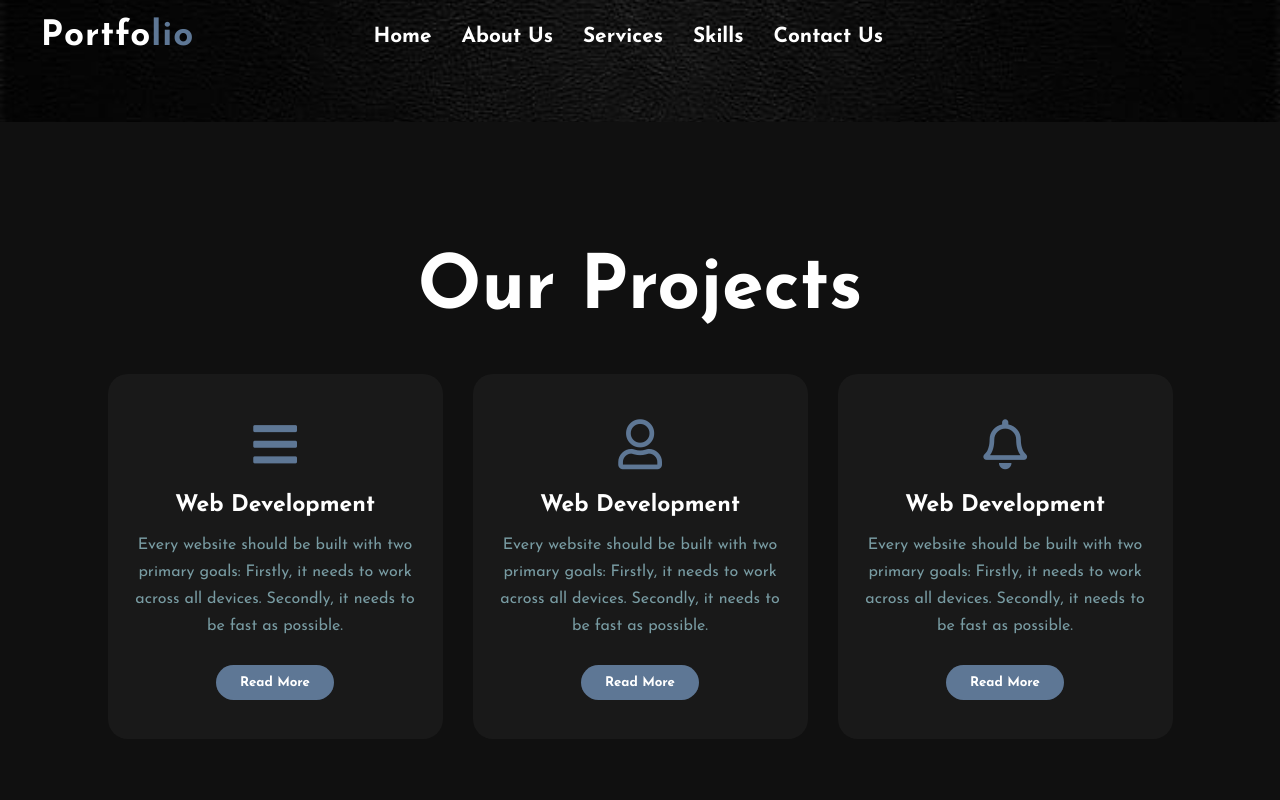
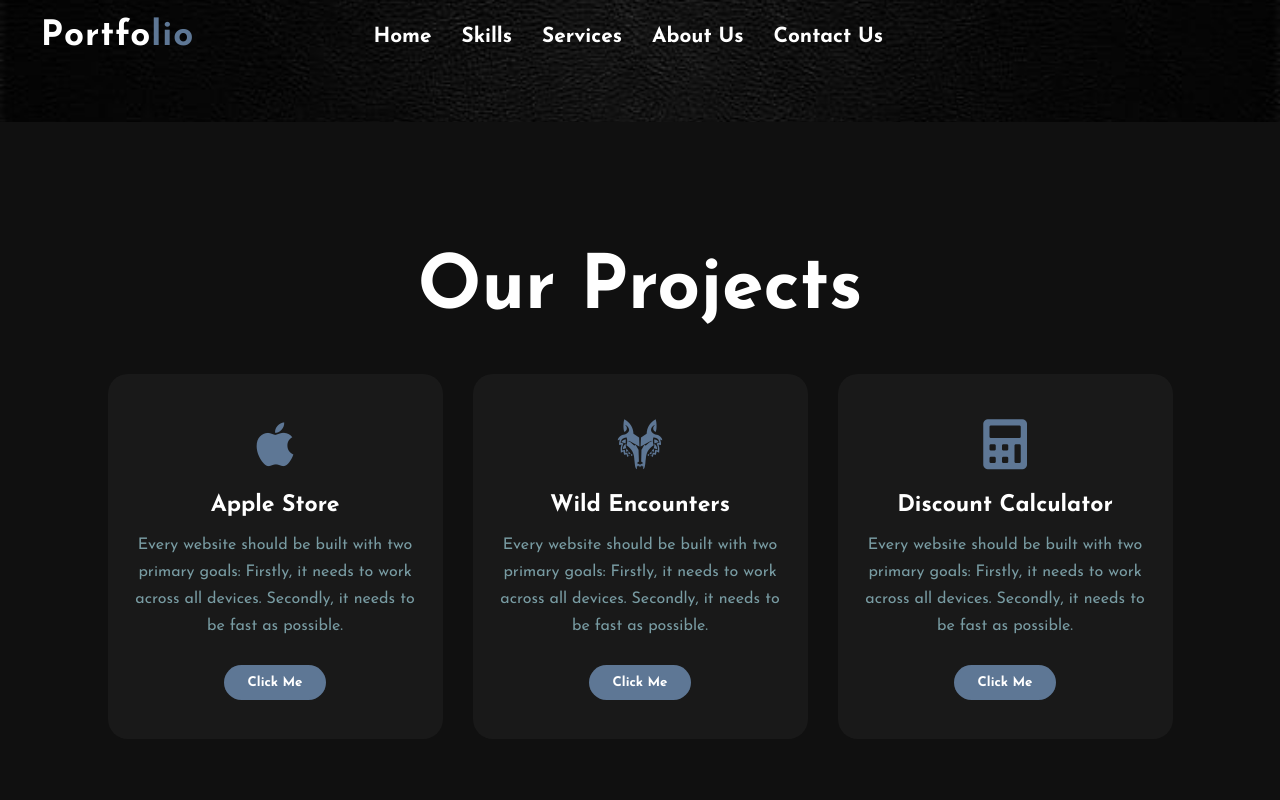
Before and after one commit to Shawaal-Nadeem/Portfolio-in-React-, a React (Create React App) app: page /skills in a window 1280 px wide. Shown: the top 800 px of the page. Built offline with nearby package versions, Linux system fonts and the light colour scheme.

Commit message:
Project link attach

```diff
--- a/src/components/about.js
+++ b/src/components/about.js
@@ -37,13 +37,13 @@ return(
   </nav>
           <nav>
 {(toggleMenu || screenWidth>869 ) && (
-      <ul className="list">
-    <li className="items"><Link exact to="/">Home</Link></li>
-      <li className="items"><Link to="/about">About Us</Link></li>
-      <li className="items"><Link to="/services">Services</Link></li>
-      <li className="items"><Link to="/skills">Skills</Link></li>
-      <li className="items"><Link to="/contact-us">Contact Us</Link></li>
-    </ul>
+     <ul className="list">
+     <li className="items"><Link exact to="/">Home</Link></li>
+     <li className="items"><Link to="/skills">Skills</Link></li>
+       <li className="items"><Link to="/services">Services</Link></li>
+       <li className="items"><Link to="/about">About Us</Link></li>
+       <li className="items"><Link to="/contact-us">Contact Us</Link></li>
+     </ul>
     )}
     </nav>
   </div>
--- a/src/components/contact.js
+++ b/src/components/contact.js
@@ -36,13 +36,13 @@ return(
   </nav>
           <nav>
 {(toggleMenu || screenWidth>869 ) && (
-      <ul className="list">
-    <li className="items"><Link exact to="/">Home</Link></li>
-      <li className="items"><Link to="/about">About Us</Link></li>
-      <li className="items"><Link to="/services">Services</Link></li>
-      <li className="items"><Link to="/skills">Skills</Link></li>
-      <li className="items"><Link to="/contact-us">Contact Us</Link></li>
-    </ul>
+     <ul className="list">
+     <li className="items"><Link exact to="/">Home</Link></li>
+     <li className="items"><Link to="/skills">Skills</Link></li>
+       <li className="items"><Link to="/services">Services</Link></li>
+       <li className="items"><Link to="/about">About Us</Link></li>
+       <li className="items"><Link to="/contact-us">Contact Us</Link></li>
+     </ul>
     )}
     </nav>
           </div>
--- a/src/components/home.js
+++ b/src/components/home.js
@@ -41,9 +41,9 @@ return(
 {(toggleMenu || screenWidth>900 ) && (
       <ul className="list">
     <li className="items"><Link exact to="/">Home</Link></li>
+    <li className="items"><Link to="/skills">Skills</Link></li>
+      <li className="items"><Link to="/services">Services</Link></li>
       <li className="items"><Link to="/about">About Us</Link></li>
-      <li className="items"><Link to="/services">Services</Link></li>
-      <li className="items"><Link to="/skills">Skills</Link></li>
       <li className="items"><Link to="/contact-us">Contact Us</Link></li>
     </ul>
     )}
--- a/src/components/service.js
+++ b/src/components/service.js
@@ -36,11 +36,11 @@ return(
   </nav>
           <nav>
 {(toggleMenu || screenWidth>869 ) && (
-      <ul className="list">
+    <ul className="list">
     <li className="items"><Link exact to="/">Home</Link></li>
+    <li className="items"><Link to="/skills">Skills</Link></li>
+      <li className="items"><Link to="/services">Services</Link></li>
       <li className="items"><Link to="/about">About Us</Link></li>
-      <li className="items"><Link to="/services">Services</Link></li>
-      <li className="items"><Link to="/skills">Skills</Link></li>
       <li className="items"><Link to="/contact-us">Contact Us</Link></li>
     </ul>
     )}
--- a/src/components/skill.js
+++ b/src/components/skill.js
@@ -37,11 +37,11 @@ function Skill(){
   </nav>
           <nav>
 {(toggleMenu || screenWidth>869 ) && (
-      <ul className="list">
+    <ul className="list">
     <li className="items"><Link exact to="/">Home</Link></li>
+    <li className="items"><Link to="/skills">Skills</Link></li>
+      <li className="items"><Link to="/services">Services</Link></li>
       <li className="items"><Link to="/about">About Us</Link></li>
-      <li className="items"><Link to="/services">Services</Link></li>
-      <li className="items"><Link to="/skills">Skills</Link></li>
       <li className="items"><Link to="/contact-us">Contact Us</Link></li>
     </ul>
     )}
@@ -54,37 +54,37 @@ function Skill(){
 
   <div class="box">
     <div class="card">
-      <i class="fas fa-bars"></i>
-      <h5>Web Development</h5>
+      <i class="	fab fa-apple"></i>
+      <h5>Apple Store</h5>
       <div class="pra">
         <p>Every website should be built with two primary goals: Firstly, it needs to work across all devices. Secondly, it needs to be fast as possible.</p>
 
         <p style={{ textAlign:`center` }}>
-          <a href="https://fastidious-peony-79400b.netlify.app"><button class="button">Read More</button></a>
+          <a href="https://timely-malabi-4992be.netlify.app"><button class="button">Click Me</button></a>
         </p>
       </div>
     </div>
 
     <div class="card">
-      <i class="far fa-user"></i>
-      <h5>Web Development</h5>
+      <i class="fab fa-wolf-pack-battalion"></i>
+      <h5>Wild Encounters</h5>
       <div class="pra">
         <p>Every website should be built with two primary goals: Firstly, it needs to work across all devices. Secondly, it needs to be fast as possible.</p>
 
         <p style={{ textAlign:`center` }}>
-         <a href="https://timely-malabi-4992be.netlify.app"> <button class="button">Read More</button></a>
+         <a href="https://fastidious-peony-79400b.netlify.app"> <button class="button">Click Me</button></a>
         </p>
       </div>
     </div>
 
     <div class="card">
-      <i class="far fa-bell"></i>
-      <h5>Web Development</h5>
+      <i class="fas fa-calculator"></i>
+      <h5>Discount Calculator</h5>
       <div class="pra">
         <p>Every website should be built with two primary goals: Firstly, it needs to work across all devices. Secondly, it needs to be fast as possible.</p>
 
         <p style={{ textAlign:`center` }}>
-        <a href="https://jolly-pothos-054324.netlify.app">  <button class="button">Read More</button></a>
+        <a href="https://fascinating-biscuit-455748.netlify.app">  <button class="button">Click Me</button></a>
         </p>
       </div>
     </div>
```
